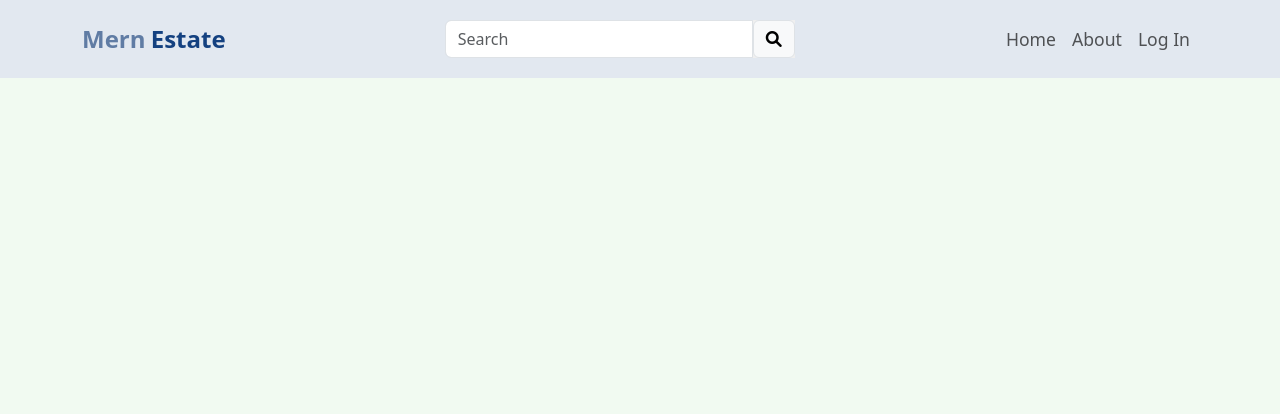
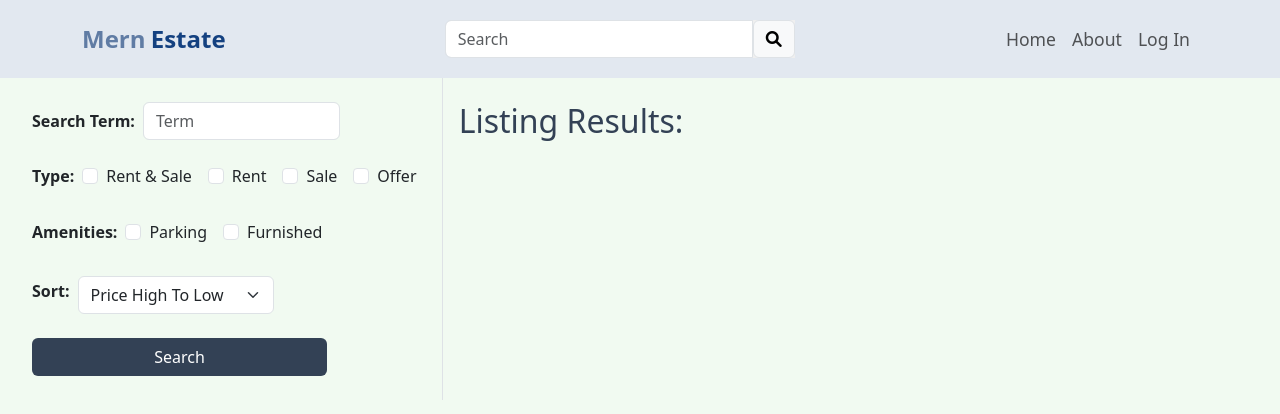
Before and after one commit to abdullazmat/real-estate-project-mern, a React (Create React App) app in the folder client/: page /search in a window 1280 px wide. Shown: the top 414 px of the page. Built offline with nearby package versions, Linux system fonts and the light colour scheme; no server answers.

Commit message:
Created Search Page UI

```diff
--- a/client/src/App.js
+++ b/client/src/App.js
@@ -11,6 +11,7 @@ import PrivateRoute from "./Components/PrivateRoute";
 import CreateListing from "./Pages/CreateListing";
 import UpdateListing from "./Pages/UpdateListing";
 import Listing from "./Pages/Listing";
+import Search from "./Pages/Search";
 
 function App() {
   return (
@@ -23,6 +24,7 @@ function App() {
         <Route path="/sign-out" element={<SignOut />} />
         <Route path="/sign-in" element={<SignIn />} />
         <Route path="/listing/:listingId" element={<Listing />} />
+        <Route path="/search" element={<Search />} />
         <Route element={<PrivateRoute />}>
           <Route path="/profile" element={<Profile />} />
           <Route path="/create-listing" element={<CreateListing />}></Route>
--- /dev/null
+++ b/client/src/Pages/Search.js
@@ -0,0 +1,139 @@
+import React from "react";
+
+function Search() {
+  return (
+    <div className="container-fluid p-0">
+      {/* Row for Form and Right Section */}
+      <div className="row g-0">
+        {/* Left Side - Form */}
+        <div
+          className="col-12 col-md-4 py-4 px-3 ms-3 border-end h-auto h-md-100 min-vh-md-100"
+          style={{ borderColor: "black", borderWidth: "2px" }}
+        >
+          <form>
+            {/* Search Term */}
+            <div className="d-flex align-items-center mb-4">
+              <b>
+                <p className="m-0">Search Term:</p>
+              </b>
+              <input
+                type="text"
+                className="form-control w-50 ms-2"
+                placeholder="Term"
+                id="searchTerm"
+              />
+            </div>
+
+            {/* Type Section */}
+            <div className="mb-4 d-flex">
+              <b>
+                <p className="m-0 mb-2">Type:</p>
+              </b>
+              <div className="d-flex flex-wrap gap-3 ms-2">
+                <div className="form-check">
+                  <input
+                    type="checkbox"
+                    className="form-check-input"
+                    id="rent-sale"
+                  />
+                  <label className="form-check-label" htmlFor="rent-sale">
+                    Rent & Sale
+                  </label>
+                </div>
+                <div className="form-check">
+                  <input
+                    type="checkbox"
+                    className="form-check-input"
+                    id="rent"
+                  />
+                  <label className="form-check-label" htmlFor="rent">
+                    Rent
+                  </label>
+                </div>
+                <div className="form-check">
+                  <input
+                    type="checkbox"
+                    className="form-check-input"
+                    id="sale"
+                  />
+                  <label className="form-check-label" htmlFor="sale">
+                    Sale
+                  </label>
+                </div>
+                <div className="form-check">
+                  <input
+                    type="checkbox"
+                    className="form-check-input"
+                    id="offer"
+                  />
+                  <label className="form-check-label" htmlFor="offer">
+                    Offer
+                  </label>
+                </div>
+              </div>
+            </div>
+
+            {/* Amenities Section */}
+            <div className="mb-4 d-flex">
+              <b>
+                <p className="m-0 mb-2">Amenities:</p>
+              </b>
+              <div className="d-flex flex-wrap gap-3 ms-2">
+                <div className="form-check">
+                  <input
+                    type="checkbox"
+                    className="form-check-input"
+                    id="parking"
+                  />
+                  <label className="form-check-label" htmlFor="parking">
+                    Parking
+                  </label>
+                </div>
+                <div className="form-check">
+                  <input
+                    type="checkbox"
+                    className="form-check-input"
+                    id="furnished"
+                  />
+                  <label className="form-check-label" htmlFor="furnished">
+                    Furnished
+                  </label>
+                </div>
+              </div>
+            </div>
+
+            {/* Sort */}
+            <div className="mb-4 d-flex align-items-center ">
+              <b>
+                <p className="m-0 mb-2">Sort:</p>
+              </b>
+              <select className="form-select w-50 ms-2 " id="sort-order">
+                <option selected>Price High To Low</option>
+                <option>Price Low To High</option>
+                <option>Latest</option>
+                <option>Oldest</option>
+              </select>
+            </div>
+
+            {/* Search Button */}
+            <div className="d-flex ">
+              <button
+                type="submit"
+                className="btn w-75 filter-search-btn"
+                style={{ backgroundColor: "#334155", color: "white" }}
+              >
+                Search
+              </button>
+            </div>
+          </form>
+        </div>
+        {/* Right Side - Placeholder */}
+        <div className="col-12 col-md-4 py-4 ms-3">
+          <h2 style={{ color: "#334155" }}>Listing Results:</h2>
+        </div>
+      </div>
+    </div>
+  );
+}
+
+export default Search;
--- a/client/src/index.css
+++ b/client/src/index.css
@@ -171,3 +171,9 @@ body {
   cursor: pointer;
   opacity: 0.7;
 }
+
+/*  Search Listing Page */
+.filter-search-btn:hover {
+  cursor: pointer;
+  opacity: 0.7;
+}
```
